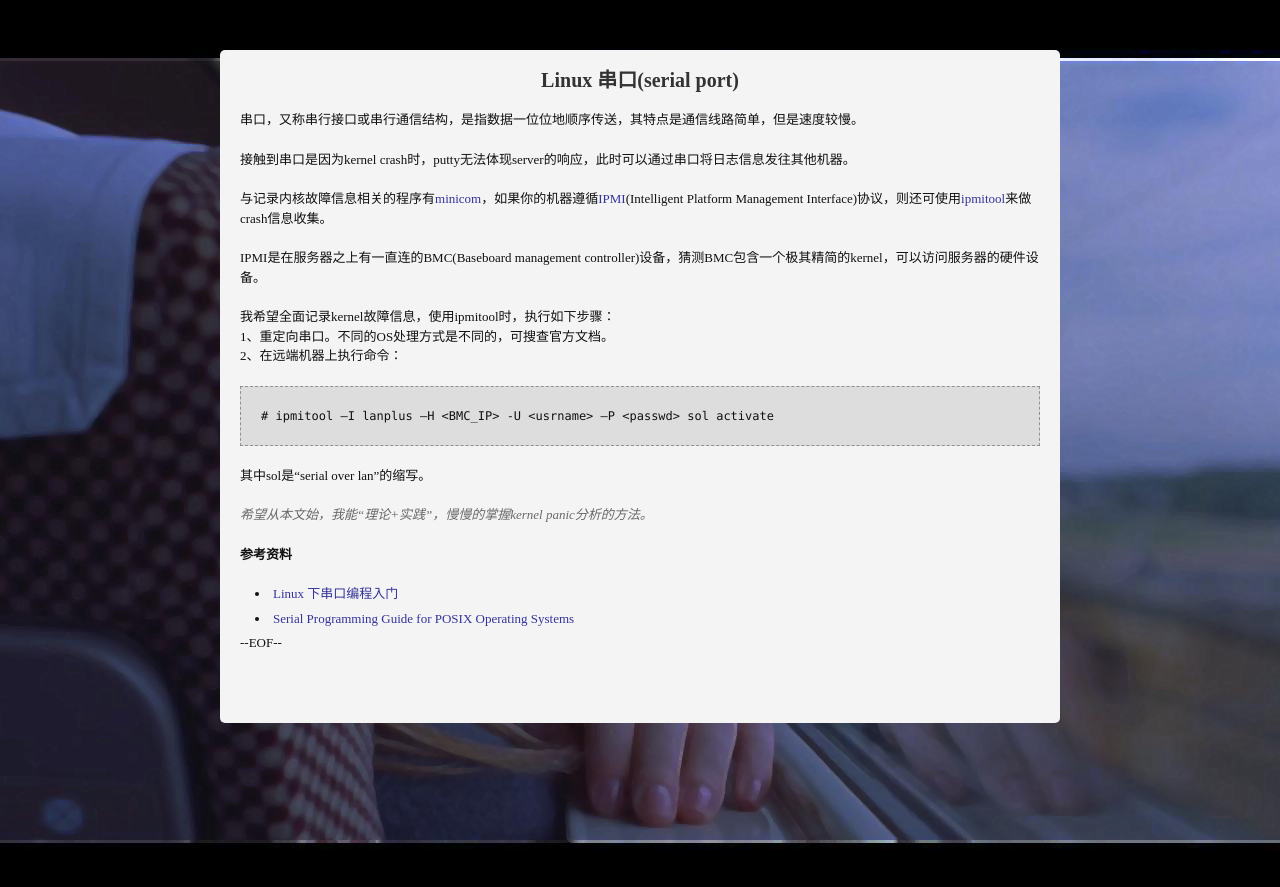
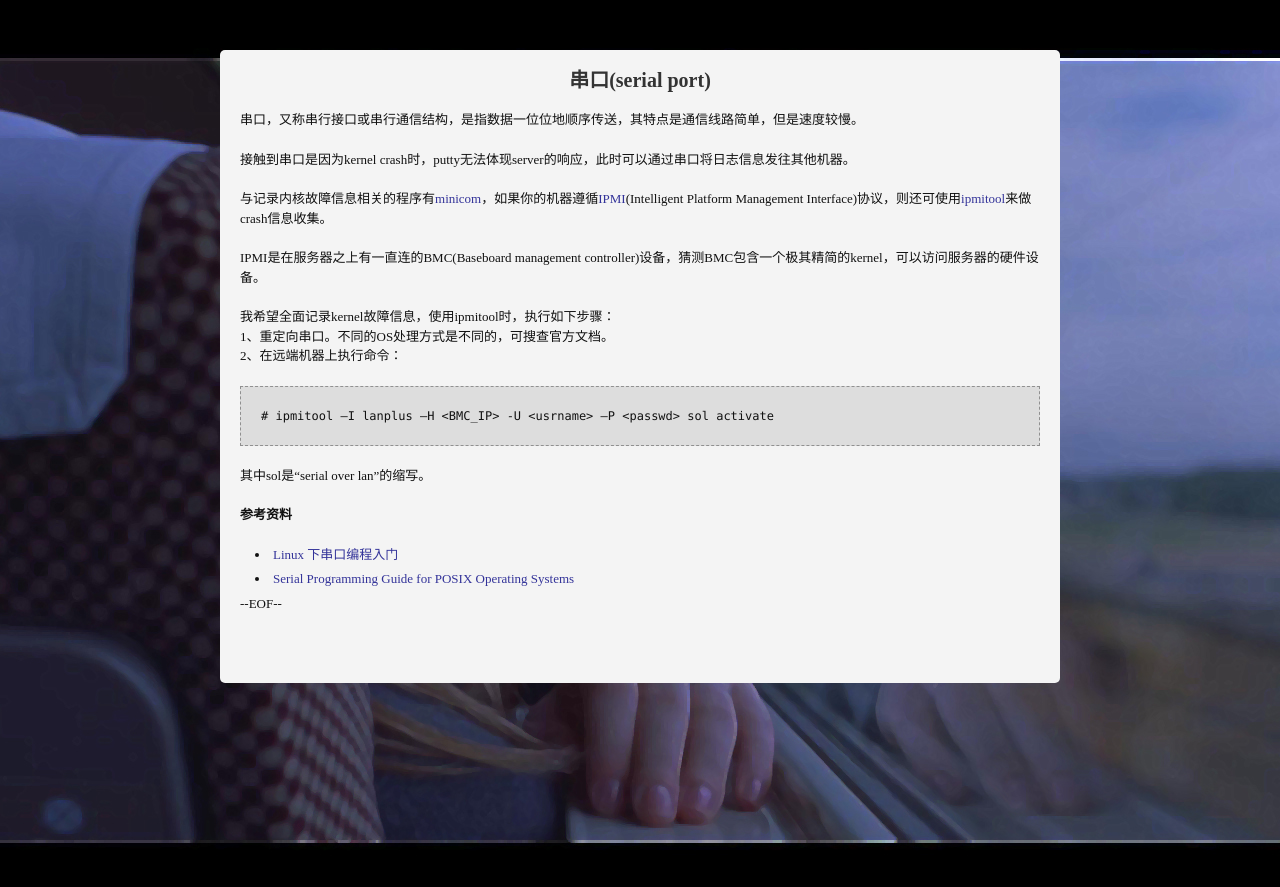
Before and after one commit to tfengmao/xanfeng, a Jekyll site: the page built from _posts/2012-04-06-linux-serial-port.md, in a window 1280 px wide. Shown: the top 887 px of the page. Built offline with Jekyll 4.4.1, drawn with Linux system fonts in a browser that asks for light colours; Markdown is read by kramdown in place of the engine named in the settings; comment, search, counter and statistics services are not loaded.

Commit message:
modified title

```diff
--- a/_posts/2012-04-06-linux-serial-port.md
+++ b/_posts/2012-04-06-linux-serial-port.md
@@ -1,5 +1,5 @@
 ---
-title: Linux 串口(serial port)
+title: 串口(serial port)
 layout: post
 tags: linux kernel serial port capture crash
 category: linux
@@ -21,8 +21,6 @@ IPMI是在服务器之上有一直连的BMC(Baseboard management controller)设
 
 其中sol是“serial over lan”的缩写。
 
-*希望从本文始，我能“理论+实践”，慢慢的掌握kernel panic分析的方法。*
-
 **参考资料**
 - [Linux 下串口编程入门](http://www.ibm.com/developerworks/cn/linux/l-serials/)
 - [Serial Programming Guide for POSIX Operating Systems](http://www.easysw.com/~mike/serial/serial.html#2_1)
```
